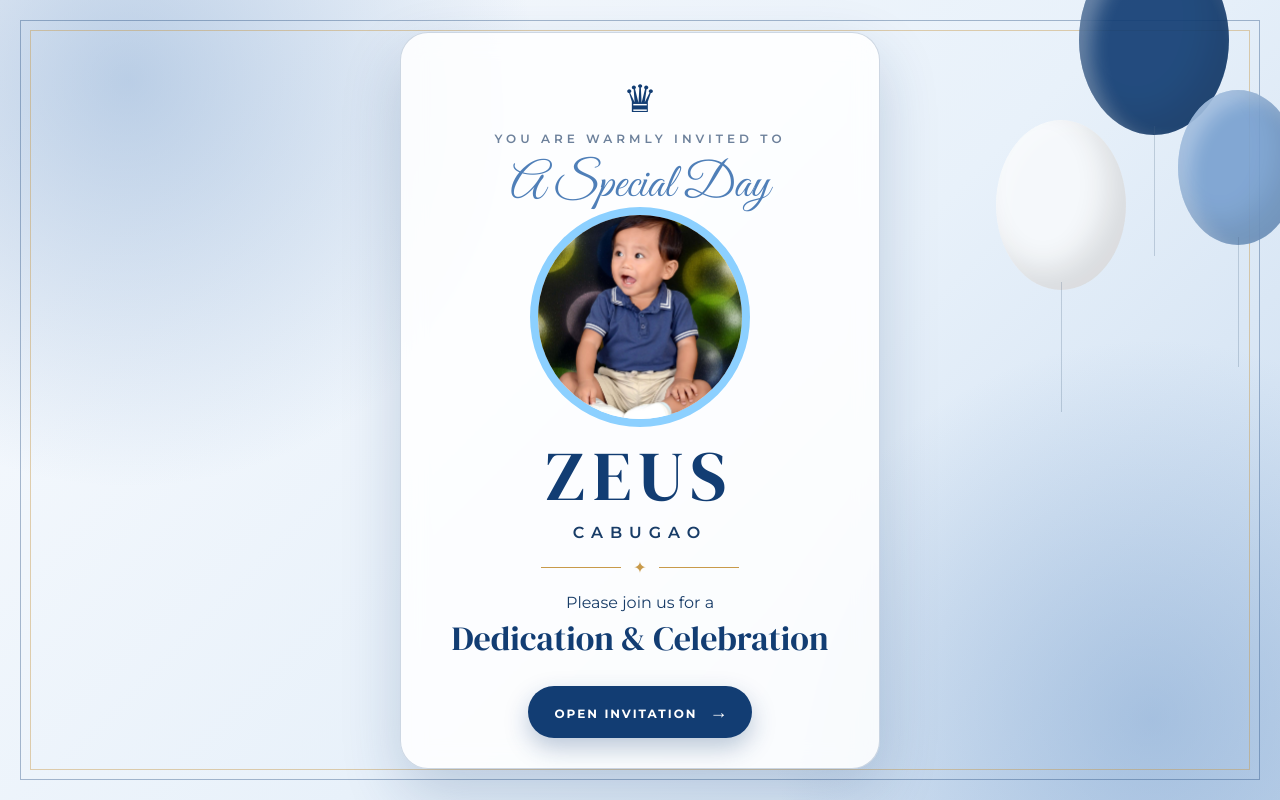
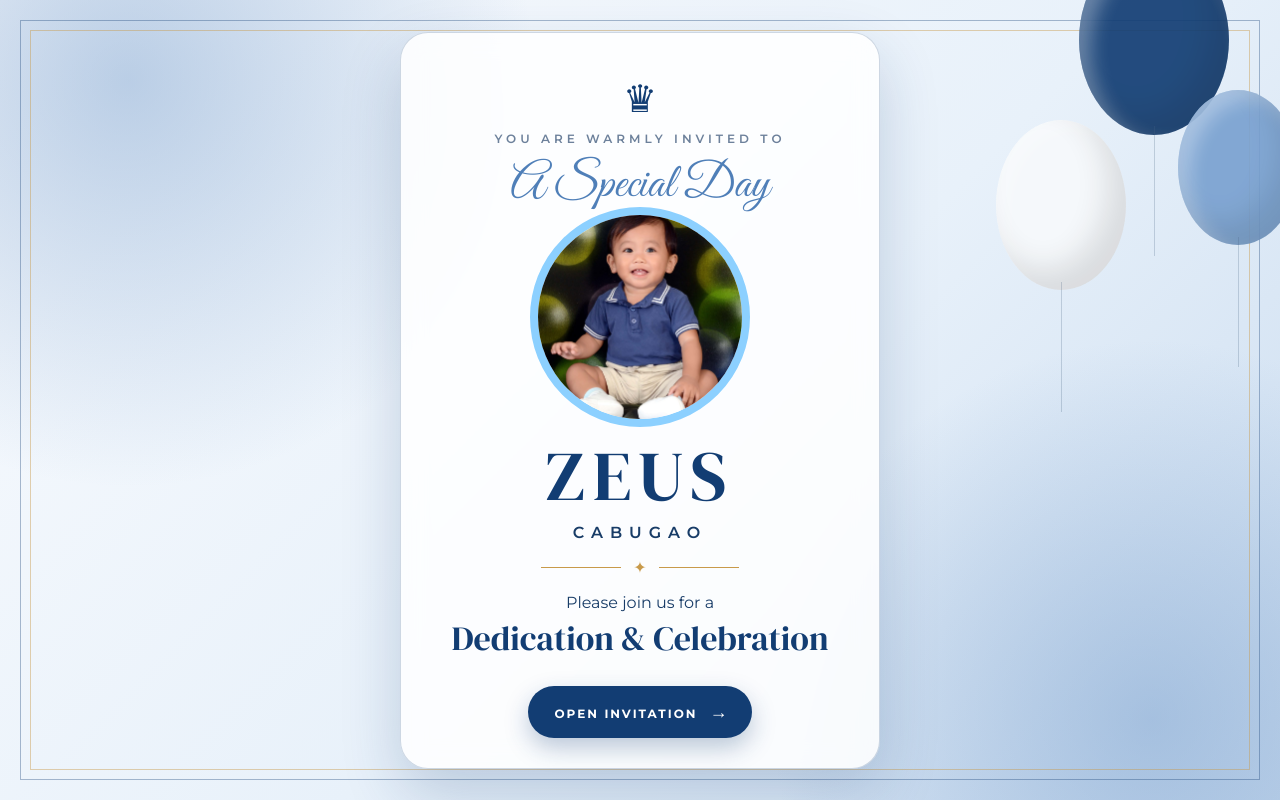
Before and after one commit to Challoo10/zeus, a plain HTML site: page index.html in a window 1280 px wide. Drawn offline with Linux system fonts and the light colour scheme.

Commit message:
Replace photo1.jpeg with photo2.jpeg

```diff
--- a/index.html
+++ b/index.html
@@ -24,7 +24,7 @@
       <p class="script big-script">A Special Day</p>
 
       <div class="welcome-photo">
-        <img src="assets/photo1.jpeg" alt="Zeus Cabugao">
+        <img src="assets/photo2.jpeg" alt="Zeus Cabugao">
       </div>
 
       <h1>ZEUS</h1>
```
